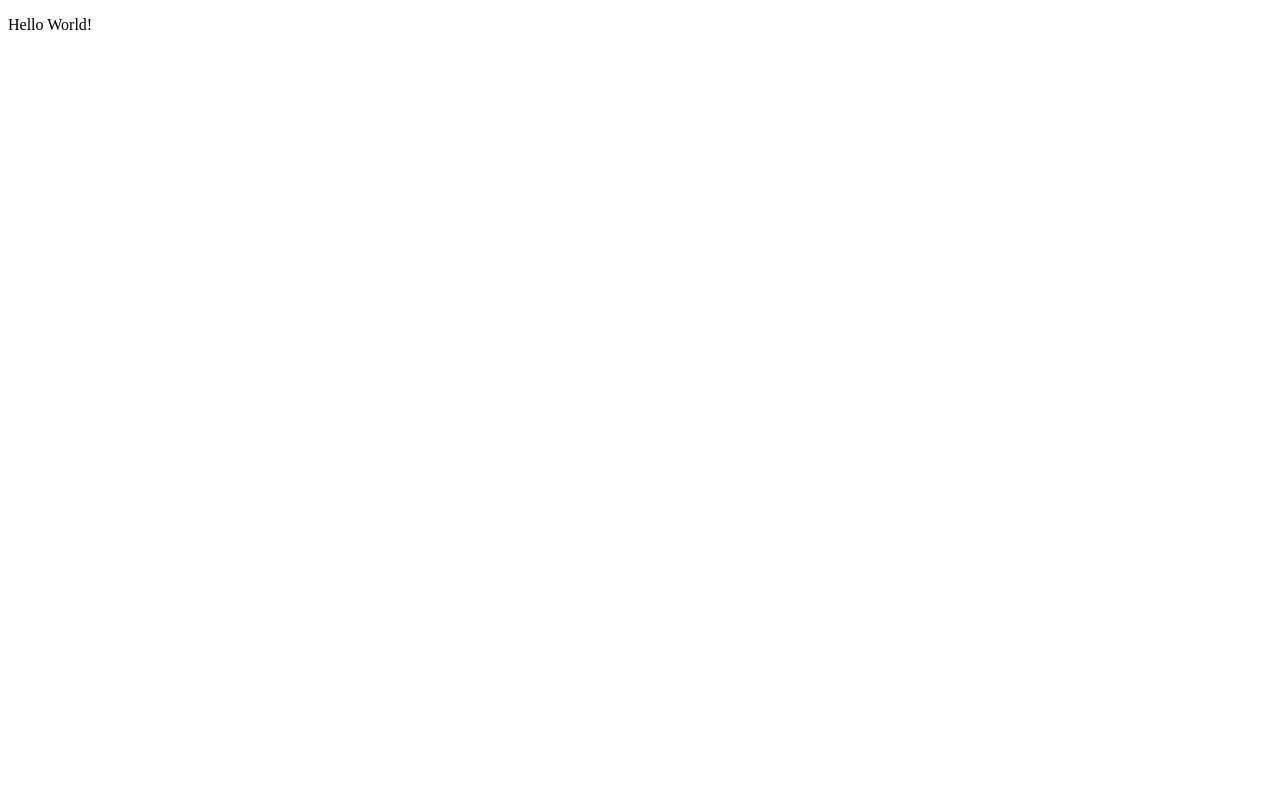
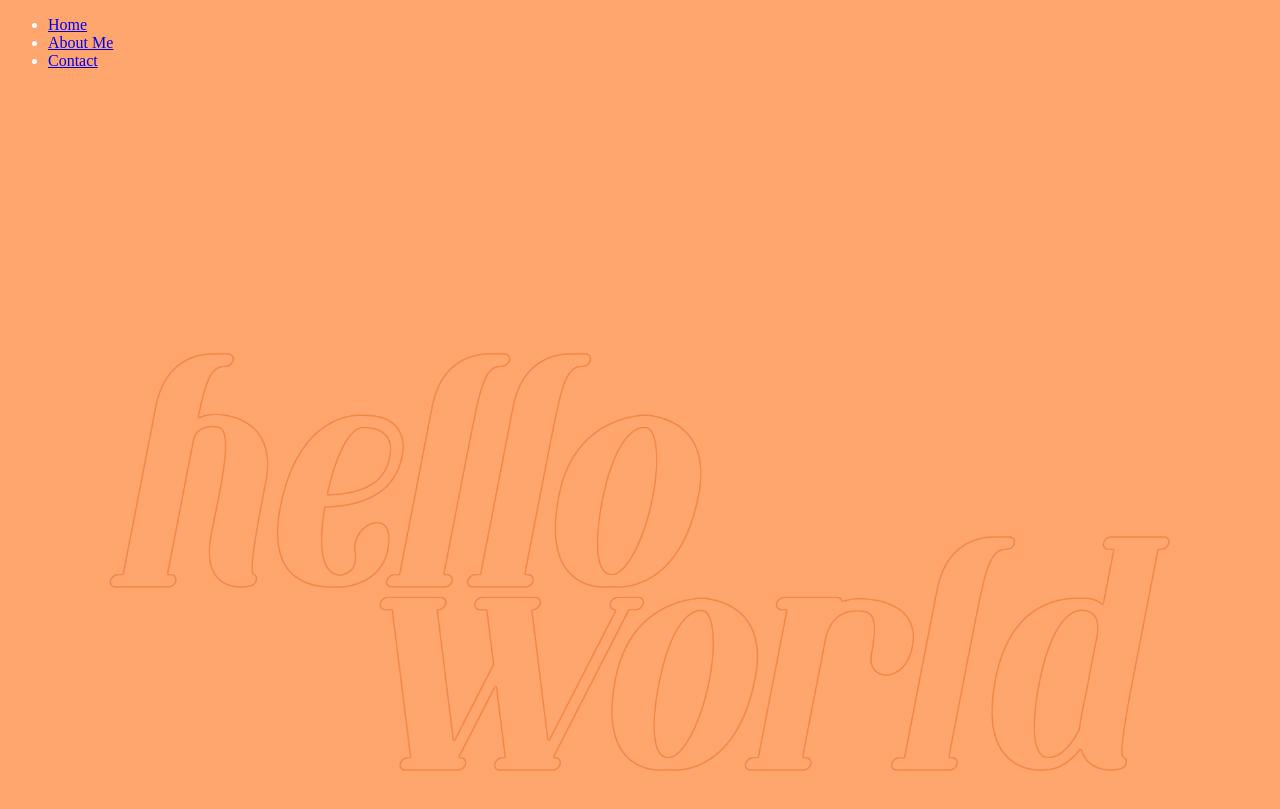
Before and after one commit to KirstyFurey/kirsty-furey-portfolio, a plain HTML site: page index.html in a window 1280 px wide. Drawn offline with Linux system fonts and the light colour scheme.

Commit message:
update README add nav add css add images

```diff
--- a/index.html
+++ b/index.html
@@ -2,10 +2,21 @@
 <html>
 <head>
 <meta charset="UTF-8">
+<link rel="stylesheet" href="styles/styles.css">
+<meta name="viewport" content="width=device-width, initial-scale=1.0">
 <title>Kirsty Furey - Front End Developer</title>
 </head>
 
 <body>
-	<p>Hello World!</p>
+	<nav>
+		<ul>
+			<li><a href="index.html">Home</a></li>
+			<li><a href="about.html">About Me</a></li>
+			<li><a href="contact.html">Contact</a></li>
+		</ul>
+	</nav>
+	<div>
+		<img id="helloworld" src="images/hello-world-desktop.png" alt="hello world">
+	</div>
 </body>
 </html>
--- /dev/null
+++ b/styles/styles.css
@@ -0,0 +1,12 @@
+@charset "UTF-8";
+/* CSS Document */
+
+body {
+	background-color: #FFA66F;
+	color: #fff;
+}
+
+#helloworld {
+	height: 100%;
+	width: 100%;
+}
```
Also changed, not shown: images/hello-world-desktop.png (added), 3 other files.
